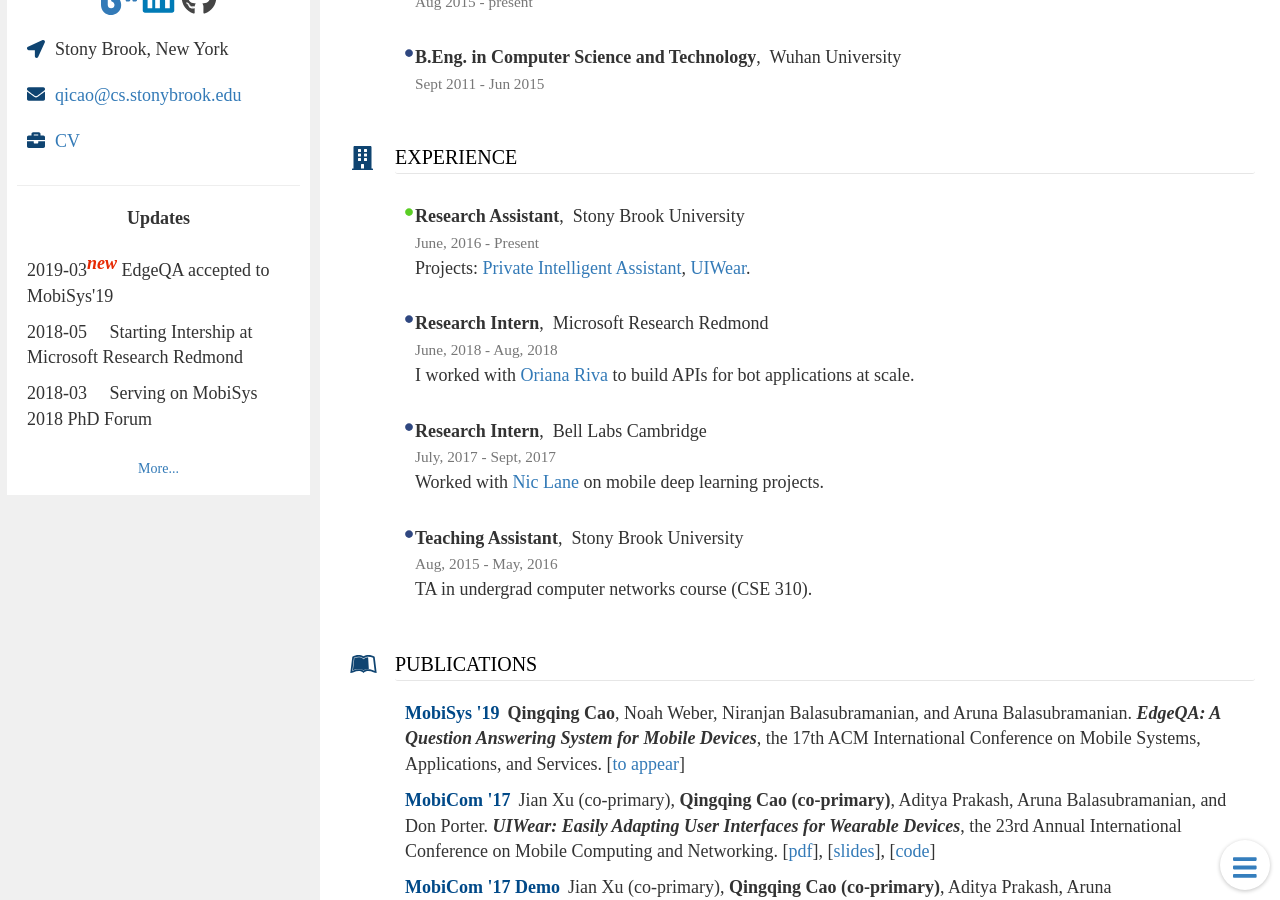
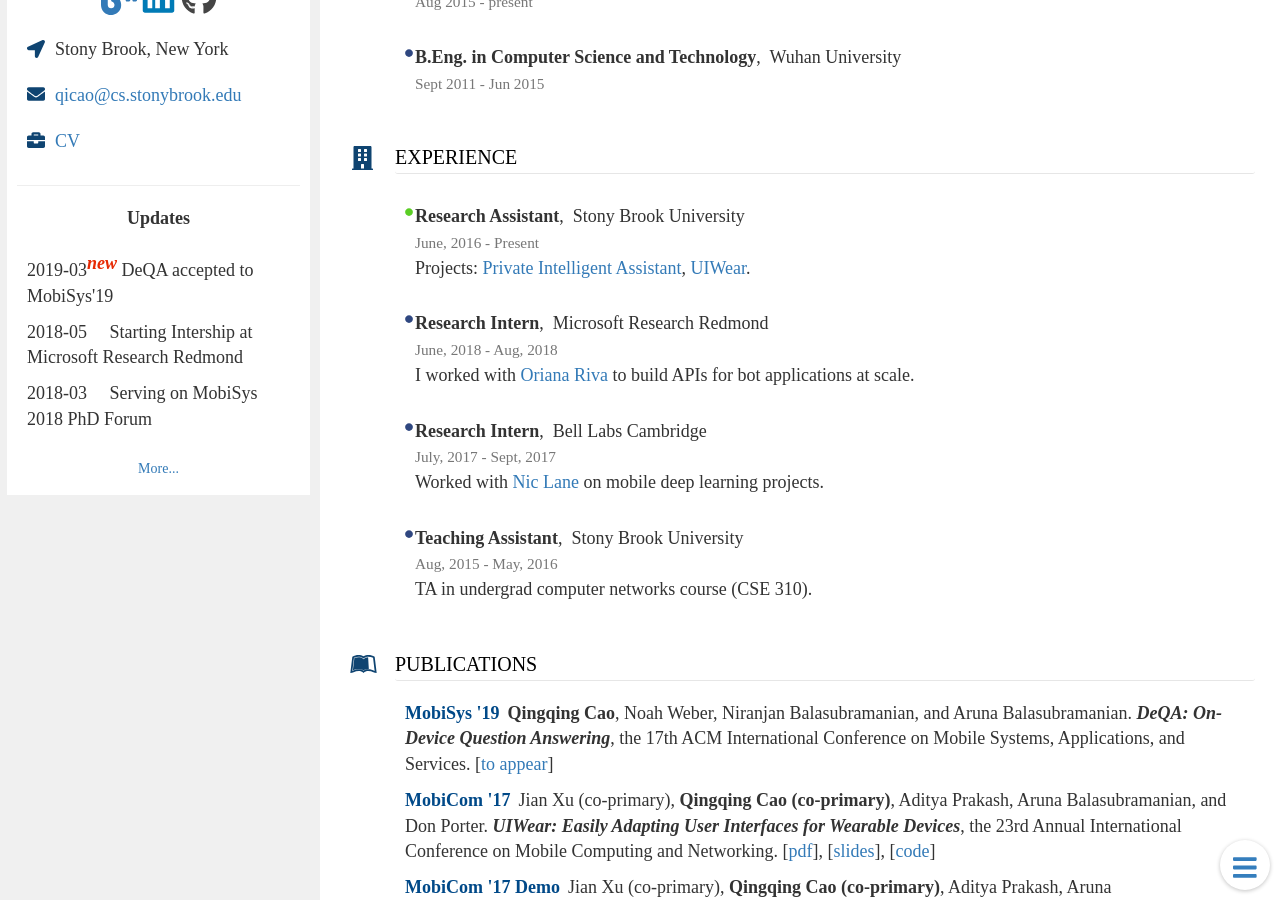
Before and after one commit to csarron/csarron.github.io, a Jekyll site: the page built from index.md, in a window 1280 px wide and 900 px high, scrolled down 356 px. Built offline with Jekyll 4.4.1, drawn with Linux system fonts in a browser that asks for light colours.

Commit message:
update deqa

```diff
--- a/index.md
+++ b/index.md
@@ -27,7 +27,7 @@
 news-name: Updates
 news:
   - date: 2019-03
-    info: EdgeQA accepted to MobiSys'19
+    info: DeQA accepted to MobiSys'19
   - date: 2018-05
     info: Starting Intership at Microsoft Research Redmond
   - date: 2018-03
@@ -83,10 +83,10 @@
     name: Publications
     style: fab fa-leanpub
     items:
-        - id: edgeqa
+        - id: deqa
           type: MobiSys '19
           author: <strong>Qingqing Cao</strong>, Noah Weber, Niranjan Balasubramanian, and Aruna Balasubramanian.
-          paper: "EdgeQA: A Question Answering System for Mobile Devices"
+          paper: "DeQA: On-Device Question Answering"
           conference: the 17th ACM International Conference on Mobile Systems, Applications, and Services.
           resource: >
             [[to appear](#)]
```
